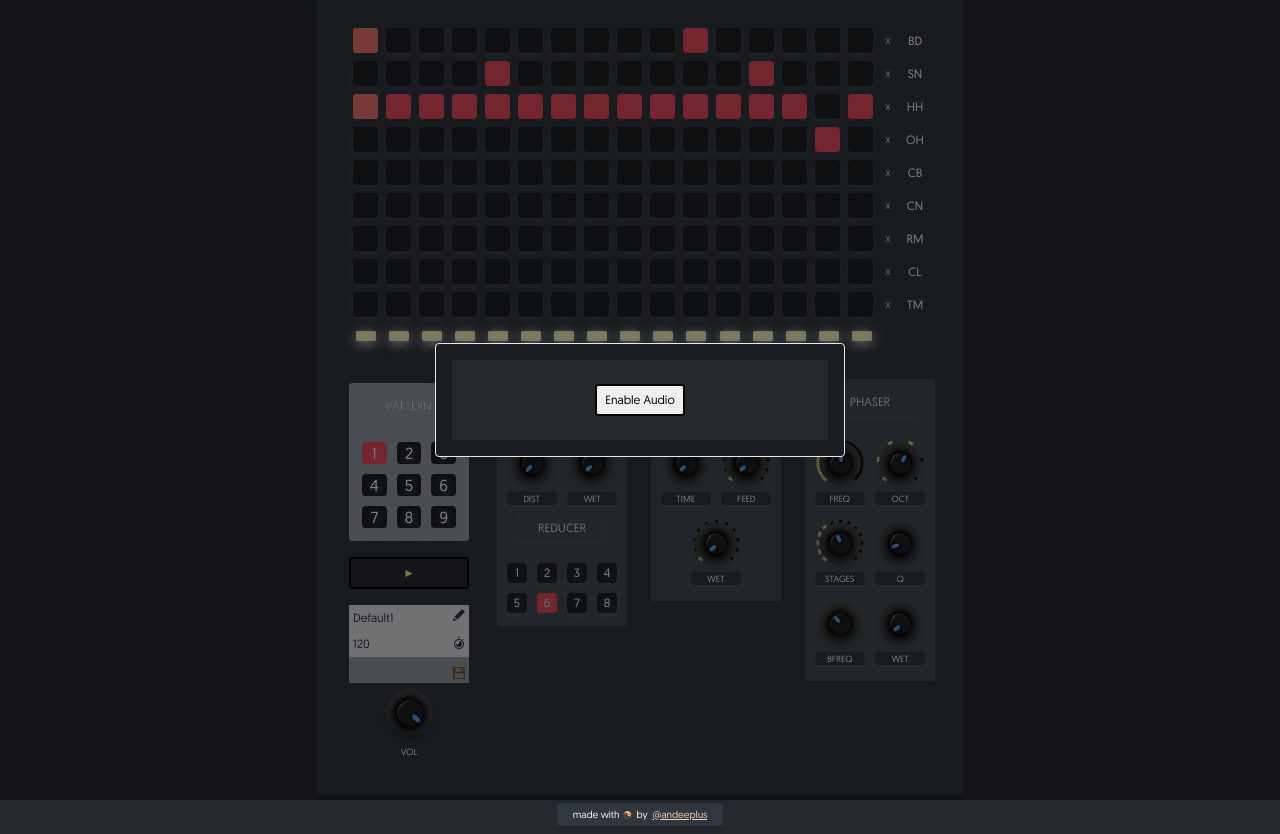
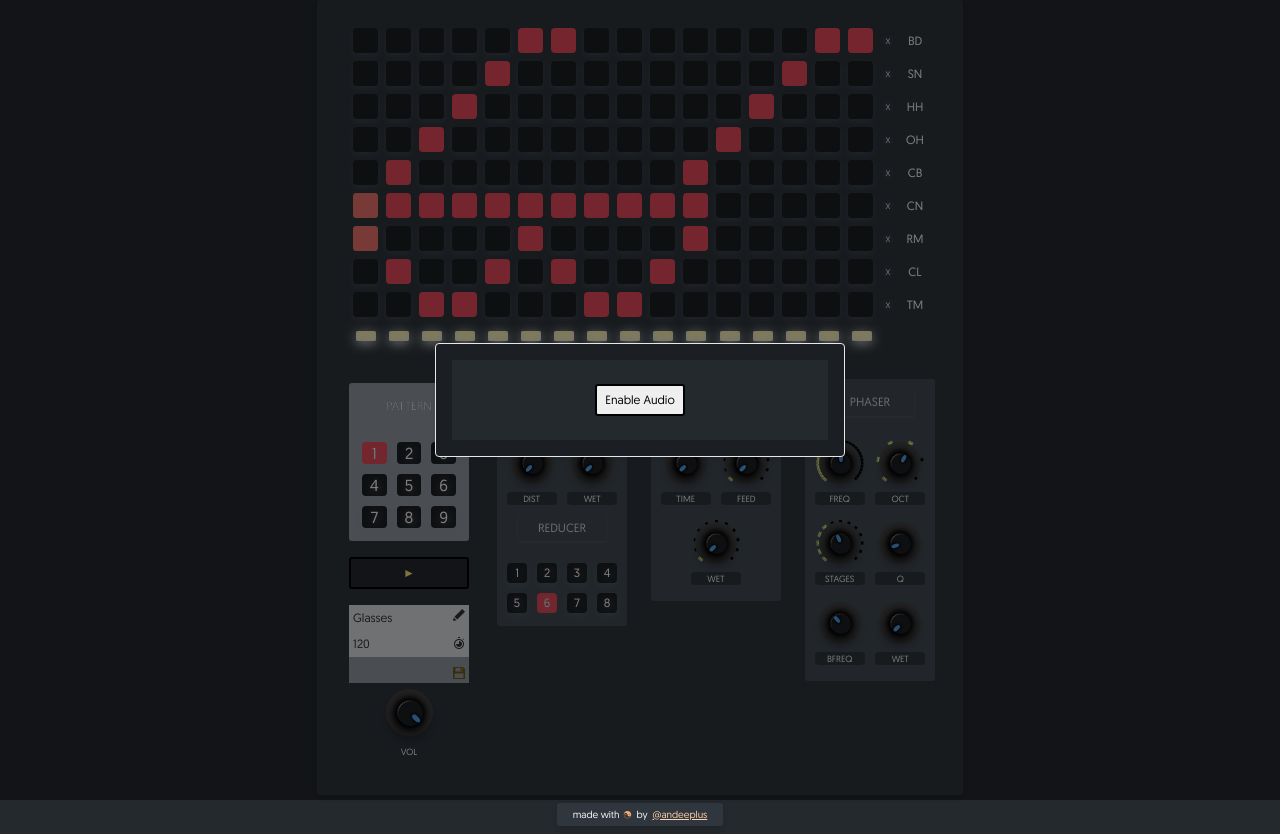
Before and after one commit to andeeplus/stepsequencer, a React (Create React App) app: page / in a window 1280 px wide. Built offline with nearby package versions, Linux system fonts and the light colour scheme; no server answers.

Commit message:
Optimized real time data flow, now we store real time to ref, then backup to store

```diff
--- a/package.json
+++ b/package.json
@@ -4,6 +4,7 @@
   "homepage": "https://stepsequencer.now.sh/",
   "private": true,
   "dependencies": {
+    "chalk": "^4.1.0",
     "framer-motion": "^2.6.6",
     "node-sass": "^4.14.1",
     "react": "^16.13.1",
--- a/src/components/DrumMachine.js
+++ b/src/components/DrumMachine.js
@@ -25,6 +25,7 @@ const DrumMachine = ({
   indexSeq,
   patternIndex,
 }) => {
+
   return (
     <Box column justifyContent="center" minHeight="100vh" alignItems="center">
       <Box
--- a/src/components/Elements/ToggleSwitch.js
+++ b/src/components/Elements/ToggleSwitch.js
@@ -46,7 +46,6 @@ const CheckBox = styled.input`
   }
 `;
 
-
 export const ToggleSwitch = ({onChange, disabled}) => {
   return (
     <CheckBoxWrapper>
--- a/src/components/SyncMachine.js
+++ b/src/components/SyncMachine.js
@@ -1,14 +1,9 @@
 import React, { Component } from "react";
 import { connect } from "react-redux";
-import cloneDeep from "lodash/cloneDeep";
+import chalk from 'chalk'
 import Tone from "tone";
-import {
-  drumSamples,
-  initFX,
-  drumIds,
-} from "../presets/drums";
+import { drumSamples, initFX } from "../presets/drums";
 import DrumMachine from "./DrumMachine";
-import { PureSpinner } from "./htmlElements/PureSpinner";
 import {
   UPDATE_SEQUENCE,
   CHANGE_PATTERN_NAME,
@@ -47,22 +42,17 @@ class SyncMachine extends Component {
   constructor(props) {
     super(props);
     this.state = {
-      loading: true,
       timing: "16n",
       audioContextIsActive: false,
-      indexSeq: 0,
+      indexSeq:0
     };
     this.drumDist = null;
+    this.sequence = props.sequence;
     this.drumPhaser = null;
     this.drumvol = null;
     this.drumCrusher = null;
     this.drumPPDelay = null;
-    this.drumSeq = null;
-    this.TONE = Tone;
-  }
-
-  componentDidMount() {
-    this.setState({ loading: false });
+    this.Sequence = null;
   }
 
   componentDidUpdate(prevProps) {
@@ -70,50 +60,25 @@ class SyncMachine extends Component {
       this.props.play && prevProps.index !== this.props.index;
 
     if (patternHasChanged) {
-      this.TONE.Transport.cancel();
+      Tone.Transport.cancel();
       this.startSequence();
     }
 
     if (prevProps.bpm !== this.props.bpm) {
-      this.TONE.Transport.bpm.value = this.props.bpm;
+      Tone.Transport.bpm.value = this.props.bpm;
     }
-    /* Randomizer - randomizeSequence => TODO
-        if(this.state.indexSeq === 15) {
-            this.randomizeSequence(defaultPatterns)
-        }
-    */
-  }
-
-  randomizeSequence() {
-    let randomizer = (patterns) => {
-      const _shuffle = (array) => array.sort(() => Math.random() - 0.5);
-
-      let patternsToShuffle = cloneDeep(patterns);
-      let soundsKey = [...drumIds];
-      let shuffledOrder = _shuffle([0, 1, 2, 3, 4, 5, 6, 7, 8]);
-      let shuffledValues = Object.values(patternsToShuffle);
-      let newSequence = {};
-      soundsKey.map(
-        (key, index) =>
-          (newSequence[key] = shuffledValues[shuffledOrder[index]][key])
-      );
-      return newSequence;
-    };
-
-    let sequence = randomizer([...this.props.sequencer.defaultPatterns]);
-    this.props.changePattern({ sequence });
   }
 
   restart() {
-    this.setState({ indexSeq: 0 });
-    this.TONE.Transport.cancel();
+    this.setState({indexSeq : 0});
+    Tone.Transport.cancel();
     this.startSequence();
   }
 
   initSetup = () => {
-    this.TONE.Transport.bpm.value = this.props.bpm;
-    this.TONE.context.latencyHint = "fastest";
-    this.TONE.Transport.start("+0.2");
+    Tone.Transport.bpm.value = this.props.bpm;
+    Tone.context.latencyHint = "fastest";
+    Tone.Transport.start("+0.2");
   };
 
   initFX = async () => {
@@ -124,36 +89,58 @@ class SyncMachine extends Component {
     this.drumVol = new Tone.Volume(this.props.masterVolume);
   };
 
+  activateAudioContext = async () => {
+
+
+    await this.initSetup();
+    await this.initFX();
+    drumSamples.chain(
+      this.drumDist,
+      this.drumPhaser,
+      this.drumCrusher,
+      this.drumPPDelay,
+      this.drumVol,
+      Tone.Master
+    );
+
+    console.log(
+      "%c Audio Context has been loaded successfully!",
+      "background: blue; color: white"
+    );
+    this.setState({ audioContextIsActive: true });
+  };
+
   startSequence = (startAt = 0) => {
-    this.drumSeq && this.drumSeq.cancel();
+    this.Sequence && this.Sequence.cancel();
     const {
-      sequence,
       sequencer: { steps },
     } = this.props;
 
     const sequencerTrigs = [...Array(steps).keys()];
 
-    this.drumSeq = new Tone.Sequence(
+    this.Sequence = new Tone.Sequence(
       (time, i) => {
-        this.TONE.Draw.schedule(() => {
+        Tone.Draw.schedule(() => {
           this.setState({ indexSeq: i });
         }, time);
-        Object.keys(sequence).map(
+        Object.keys(this.sequence).map(
           (drum) =>
-            [...sequence[drum]].indexOf(i) >= 0 && drumSamples.get(drum).start()
+            [...this.sequence[drum]].indexOf(i) >= 0 &&
+            drumSamples.get(drum).start()
         );
       },
       sequencerTrigs,
       "16n"
     );
 
-    this.drumSeq.start(startAt);
+    this.Sequence.start(startAt);
   };
 
   changePattern = (pattern) => {
     const defaultPatterns = [...this.props.sequencer.defaultPatterns];
     const patterns = { ...defaultPatterns };
     const { timestamp, name, index, bpm, ...sequence } = patterns[pattern];
+    this.sequence = sequence;
     this.props.changePattern({ sequence, bpm });
     this.props.changePatternName(name);
     this.props.setIndex(index);
@@ -161,7 +148,7 @@ class SyncMachine extends Component {
 
   updateChannelSequence = (action, sound, i) => {
     const { sequence } = this.props;
-    let individualSeq = sequence[sound];
+    let individualSeq = [...sequence[sound]];
 
     if (action === "ADD") {
       individualSeq.push(i);
@@ -171,6 +158,11 @@ class SyncMachine extends Component {
     } else {
       individualSeq.length = 0;
     }
+
+    this.sequence = {
+      ...this.sequence,
+      [sound]: individualSeq,
+    };
 
     this.props.updateSequence({
       key: sound,
@@ -191,7 +183,7 @@ class SyncMachine extends Component {
       ? (newVolume = parseInt((-50 / (newVolume + 1)) * 10, 10))
       : (newVolume = 0);
 
-    this.TONE.Master.volume.value = newVolume;
+    Tone.Master.volume.value = newVolume;
   };
 
   handleBpm = (newValue) => {
@@ -218,28 +210,8 @@ class SyncMachine extends Component {
     this[effectKey] = effectValue;
   };
 
-  activateAudioContext = async () => {
-    await this.initSetup();
-    await this.initFX();
-    drumSamples.chain(
-      this.drumDist,
-      this.drumPhaser,
-      this.drumCrusher,
-      this.drumPPDelay,
-      this.drumVol,
-      this.TONE.Master
-    );
-
-    this.setState({ audioContextIsActive: true });
-  };
-
   render() {
-    const { loading } = this.state;
-    const { play, patternName } = this.props;
-
-    return loading ? (
-      <PureSpinner />
-    ) : (
+    return (
       <Box
         height="-webkit-fill-available"
         alignItems="center"
@@ -248,9 +220,9 @@ class SyncMachine extends Component {
         justifyContent="center"
       >
         <DrumMachine
-          play={play}
+          play={this.props.play}
           sequence={this.props.sequence}
-          patternName={patternName}
+          patternName={this.props.patternName}
           changePattern={this.changePattern}
           updateChannelSequence={this.updateChannelSequence}
           playStop={this.playStop}
@@ -260,6 +232,7 @@ class SyncMachine extends Component {
           patternIndex={this.props.index}
           indexSeq={this.state.indexSeq}
         />
+
         <ModalSetup
           visible={!this.state.audioContextIsActive}
           dismiss={this.activateAudioContext}
--- a/src/presets/drums.js
+++ b/src/presets/drums.js
@@ -40,19 +40,19 @@ const emptyPattern = {
 
 const defaultPatterns = [
   {
+    bd: [5, 6, 14, 15],
+    sn: [4, 13],
+    hh: [3, 12],
+    oh: [2, 11],
+    cb: [1, 10],
+    cn: [0, 6, 2, 1, 3, 4, 5, 9, 7, 8, 10],
+    rm: [0, 5, 10],
+    cl: [1, 4, 9, 6],
+    tm: [2, 3, 8, 7],
+    name: "Glasses",
+    timestamp: "19:1:14",
+    index: 0,
     bpm: 120,
-    index: 0,
-    name: "Default1",
-    timestamp: "default",
-    bd: [0, 10],
-    sn: [4, 12],
-    hh: [0, 1, 2, 3, 4, 5, 6, 7, 8, 9, 10, 11, 12, 13, 15],
-    oh: [14],
-    cb: [],
-    cn: [],
-    rm: [],
-    cl: [],
-    tm: [],
   },
   {
     bpm: 120,
```
Also changed, not shown: 1 other file (tests, documents, lock files or other folders).
